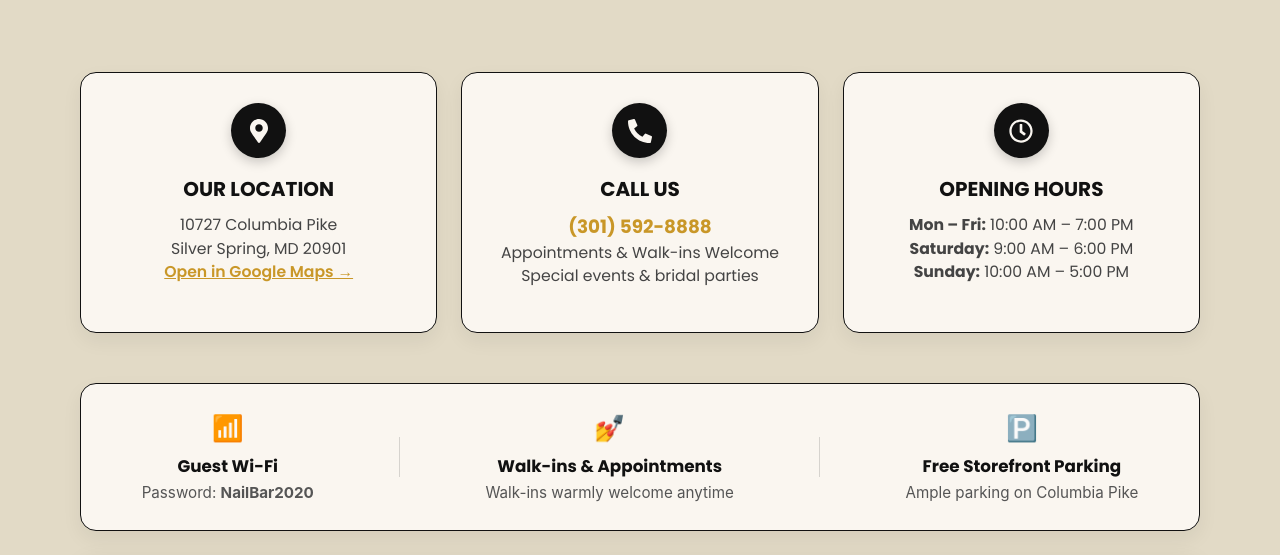
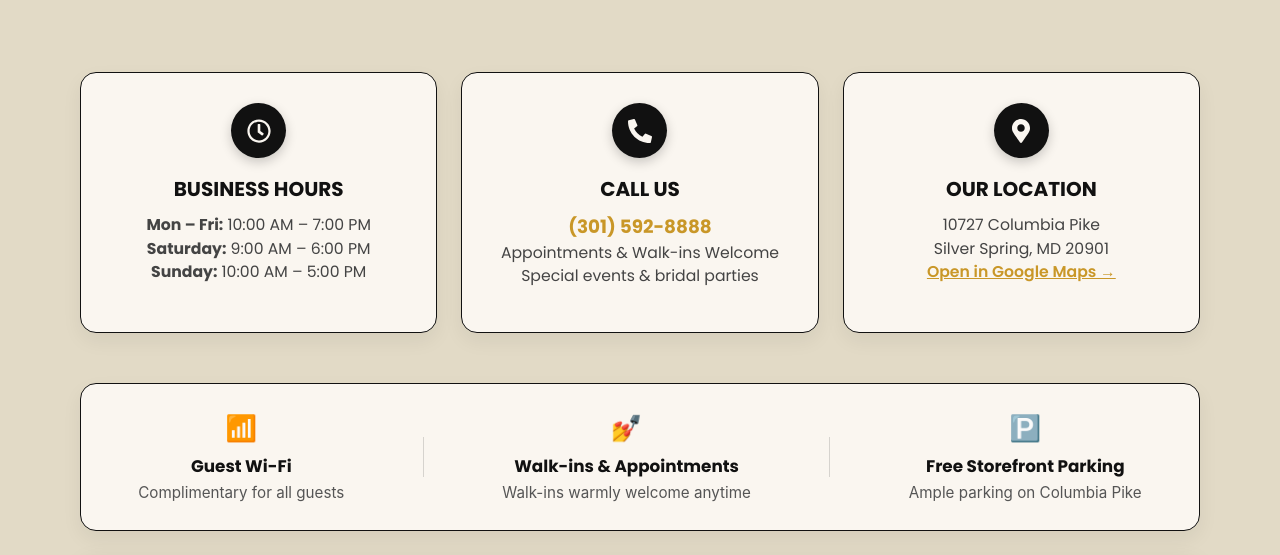
Before and after one commit to Devilin278/the-one-nail-salon, a plain HTML site: page contact.html in a window 1280 px wide. Shown: the part 364-919 px from the top of the page. Drawn offline with Linux system fonts and the light colour scheme; grey boxes are pictures that could not be loaded.

Commit message:
Switch Business Hours and Our Location, rename to Business Hours, remove Wi-Fi password on contact page

```diff
--- a/contact.html
+++ b/contact.html
@@ -152,16 +152,16 @@
 
         <!-- 3 Contact Info Cards -->
         <div class="contact-card-grid">
-          <!-- Card 1: Address -->
+          <!-- Card 1: Hours -->
           <div class="c-box">
             <div class="c-box__icon">
-              <svg viewBox="0 0 384 512"><path d="M172.268 501.67C26.97 291.031 0 269.413 0 192 0 85.961 86.039 0 192 0s192 85.961 192 192c0 77.413-26.97 99.031-172.268 309.67-9.535 13.774-29.93 13.773-39.464 0zM192 272c44.183 0 80-35.817 80-80s-35.817-80-80-80-80 35.817-80 80 35.817 80 80 80z"/></svg>
+              <svg viewBox="0 0 512 512"><path d="M256 8C119 8 8 119 8 256s111 248 248 248 248-111 248-248S393 8 256 8zm0 448c-110.5 0-200-89.5-200-200S145.5 56 256 56s200 89.5 200 200-89.5 200-200 200zm61.8-104.4l-84.9-61.7c-3.1-2.3-4.9-5.9-4.9-9.7V116c0-6.6 5.4-12 12-12h32c6.6 0 12 5.4 12 12v141.7l66.8 48.6c5.4 3.9 6.5 11.4 2.6 16.8L334.6 349c-3.9 5.3-11.4 6.5-16.8 2.6z"/></svg>
             </div>
-            <h3 class="c-box__title">Our Location</h3>
+            <h3 class="c-box__title">Business Hours</h3>
             <p class="c-box__text">
-              10727 Columbia Pike<br>
-              Silver Spring, MD 20901<br>
-              <a href="https://maps.google.com/?q=The+One+Nail+Bar,+10727+Columbia+Pike,+Silver+Spring,+MD+20901" target="_blank" rel="noopener" style="color: var(--gold); font-weight: 600; text-decoration: underline;">Open in Google Maps &#8594;</a>
+              <strong>Mon &#8211; Fri:</strong> 10:00 AM &#8211; 7:00 PM<br>
+              <strong>Saturday:</strong> 9:00 AM &#8211; 6:00 PM<br>
+              <strong>Sunday:</strong> 10:00 AM &#8211; 5:00 PM
             </p>
           </div>
 
@@ -178,16 +178,16 @@
             </p>
           </div>
 
-          <!-- Card 3: Hours -->
+          <!-- Card 3: Address -->
           <div class="c-box">
             <div class="c-box__icon">
-              <svg viewBox="0 0 512 512"><path d="M256 8C119 8 8 119 8 256s111 248 248 248 248-111 248-248S393 8 256 8zm0 448c-110.5 0-200-89.5-200-200S145.5 56 256 56s200 89.5 200 200-89.5 200-200 200zm61.8-104.4l-84.9-61.7c-3.1-2.3-4.9-5.9-4.9-9.7V116c0-6.6 5.4-12 12-12h32c6.6 0 12 5.4 12 12v141.7l66.8 48.6c5.4 3.9 6.5 11.4 2.6 16.8L334.6 349c-3.9 5.3-11.4 6.5-16.8 2.6z"/></svg>
+              <svg viewBox="0 0 384 512"><path d="M172.268 501.67C26.97 291.031 0 269.413 0 192 0 85.961 86.039 0 192 0s192 85.961 192 192c0 77.413-26.97 99.031-172.268 309.67-9.535 13.774-29.93 13.773-39.464 0zM192 272c44.183 0 80-35.817 80-80s-35.817-80-80-80-80 35.817-80 80 35.817 80 80 80z"/></svg>
             </div>
-            <h3 class="c-box__title">Opening Hours</h3>
+            <h3 class="c-box__title">Our Location</h3>
             <p class="c-box__text">
-              <strong>Mon &#8211; Fri:</strong> 10:00 AM &#8211; 7:00 PM<br>
-              <strong>Saturday:</strong> 9:00 AM &#8211; 6:00 PM<br>
-              <strong>Sunday:</strong> 10:00 AM &#8211; 5:00 PM
+              10727 Columbia Pike<br>
+              Silver Spring, MD 20901<br>
+              <a href="https://maps.google.com/?q=The+One+Nail+Bar,+10727+Columbia+Pike,+Silver+Spring,+MD+20901" target="_blank" rel="noopener" style="color: var(--gold); font-weight: 600; text-decoration: underline;">Open in Google Maps &#8594;</a>
             </p>
           </div>
         </div>
@@ -263,7 +263,7 @@
           <div>
             <span style="font-size: 1.6rem; display: block; margin-bottom: 4px;">📶</span>
             <strong style="color: var(--ink); font-family: 'Poppins', Sans-serif; display: block; font-size: 1.05rem;">Guest Wi-Fi</strong>
-            <span style="color: #555; font-size: 0.95rem;">Password: <strong>NailBar2020</strong></span>
+            <span style="color: #555; font-size: 0.95rem;">Complimentary for all guests</span>
           </div>
           <div style="height: 40px; width: 1px; background: rgba(17,17,17,0.15);"></div>
           <div>
```
